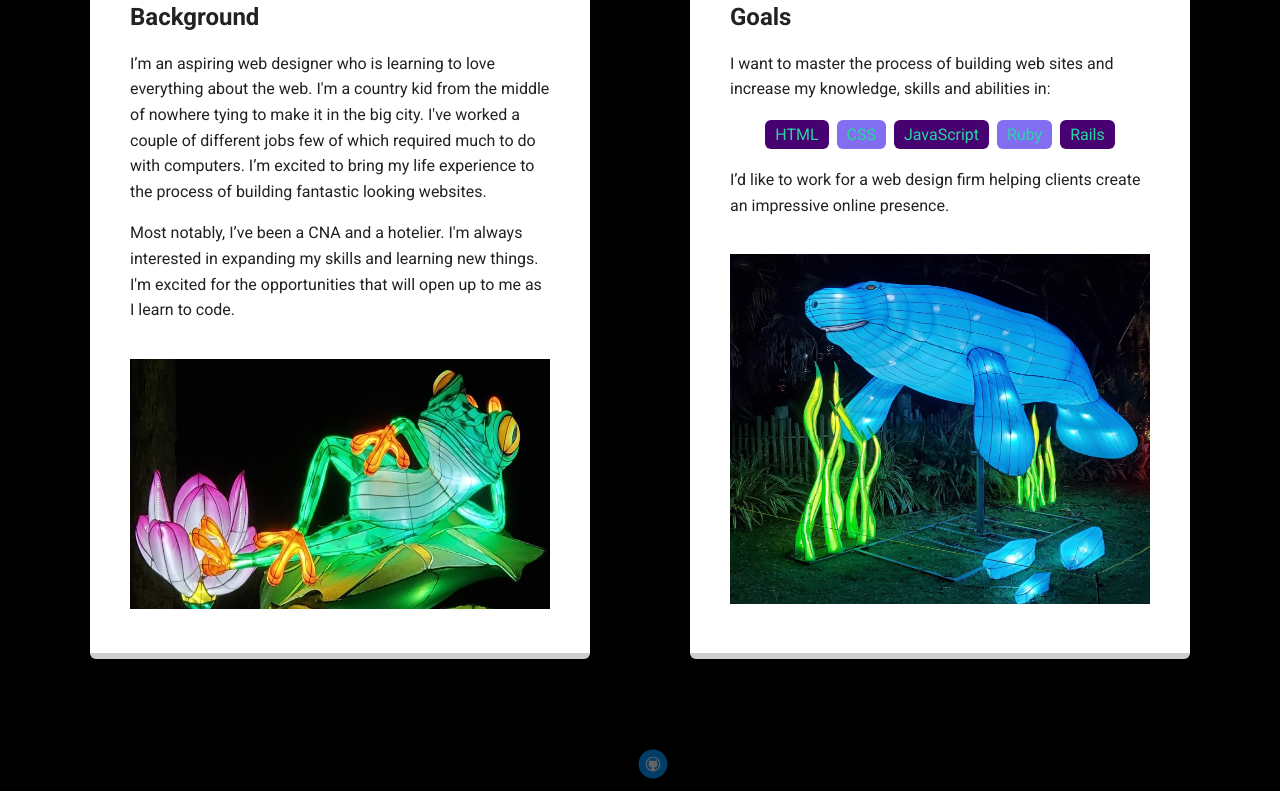
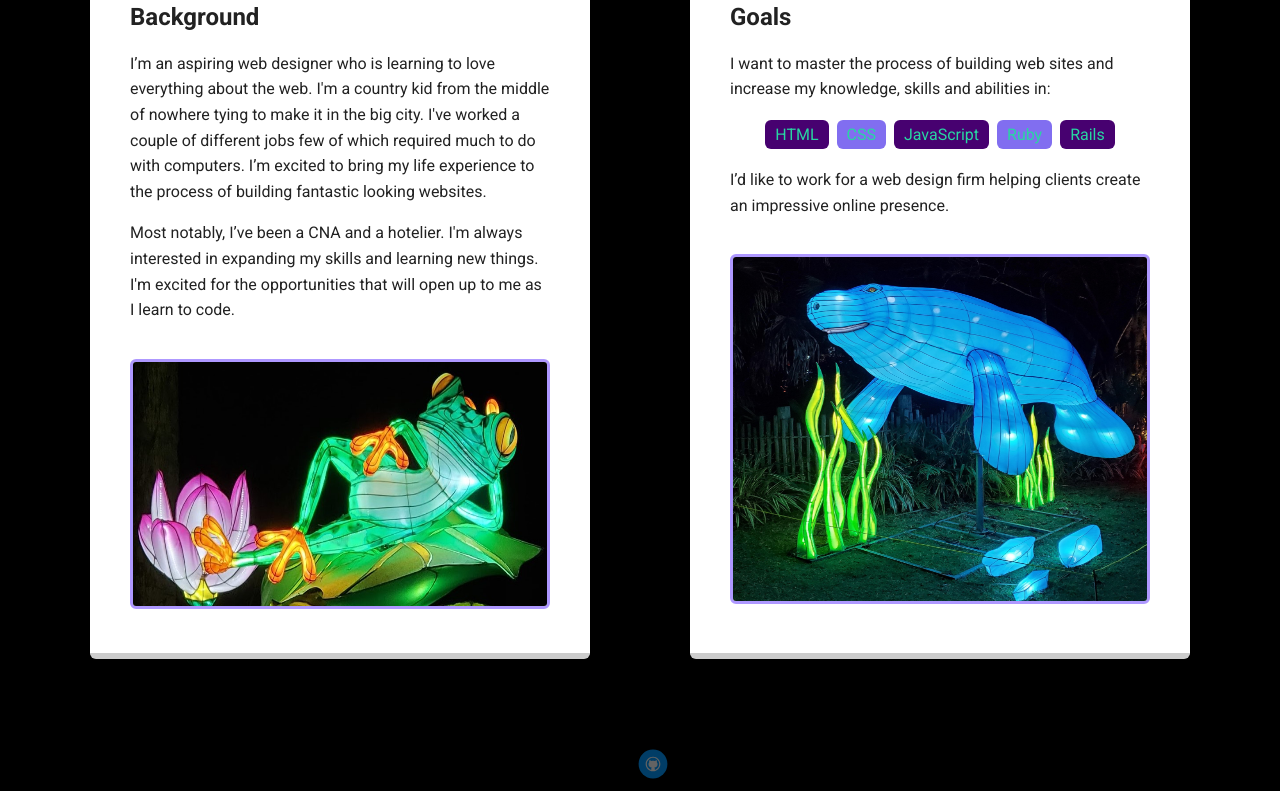
Before and after one commit to RebekahLove/techdegree-project-1, a plain HTML site: page portfolio_update_v1/Profile Project/index.html in a window 1280 px wide. Shown: the part 557-1348 px from the top of the page. Drawn offline with Linux system fonts and the light colour scheme; a web font is replaced by a local one.

Commit message:
Updated stylesheets for new images added

```diff
--- a/portfolio_update_v1/Profile Project/styles.css
+++ b/portfolio_update_v1/Profile Project/styles.css
@@ -107,10 +107,13 @@ header .profile-image:hover {
  .card-image-1 {
   margin-top: 20px;
   width: 420px;
-  height: 300px;
-  border-radius: 0;
-  border: 0px solid rgba(55, 0, 255, 0.404);
+  height: 250px;
+  border-radius: 6px;
+  border: 3px solid rgba(55, 0, 255, 0.404);
   transition: all .8s;
+}
+.card-image-1:hover {
+  transform: scale(1.25) rotate(-5deg);
 }
 
 ul.skills {
@@ -131,21 +134,16 @@ ul.skills {
   background: #470170;
 }
 
-.card-image-1 {
-  margin-top: 20px;
-  width: 420px;
-  height: 250px;
-  border-radius: 0;
-  border: 0px solid rgba(55, 0, 255, 0.404);
-  transition: all .8s;
-}
 .card-image-2 {
   margin-top: 20px;
   width: 420px;
   height: 350px;
-  border-radius: 0;
-  border: 0px solid rgba(55, 0, 255, 0.404);
+  border-radius: 6px;
+  border: 3px solid rgba(55, 0, 255, 0.404);
   transition: all .8s;
+}
+.card-image-2:hover {
+  transform: scale(1.25) rotate(5deg);
 }
 footer {
   width: 100%;
```
Also changed, not shown: portfolio_update_v1/Profile Project/images/rebekahroisin.jpg (deleted).
